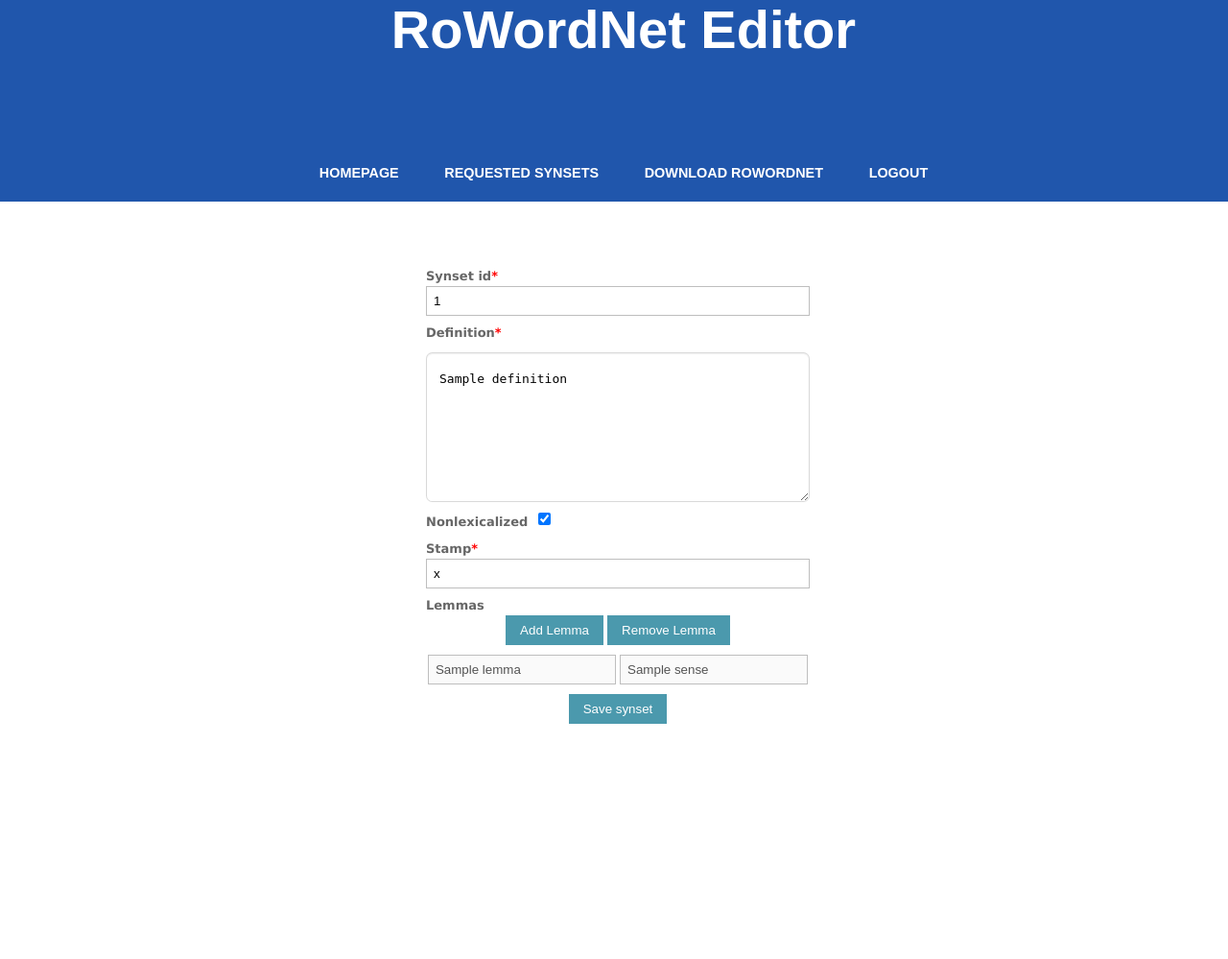
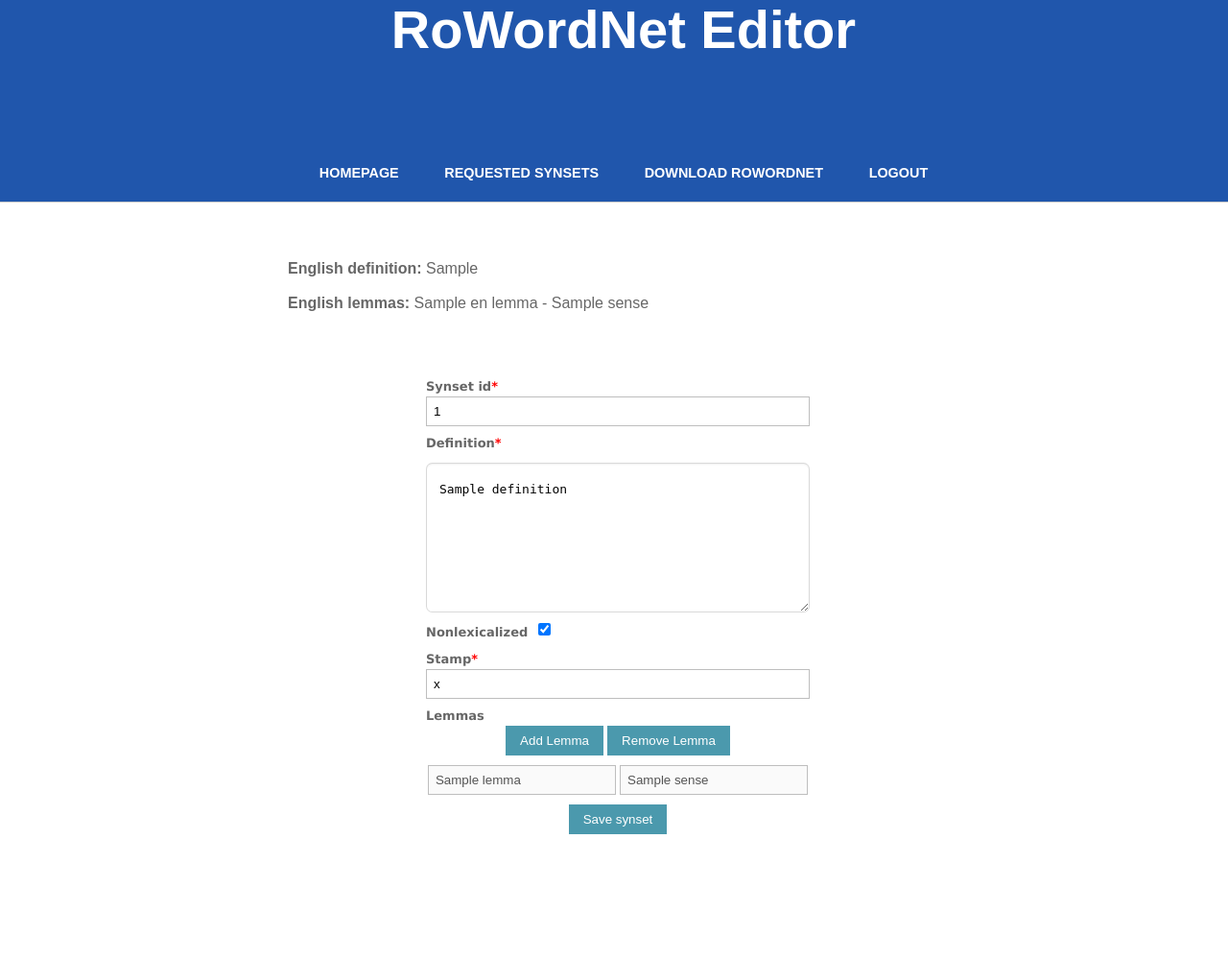
Before and after one commit to avramandrei/RoWordNet-Editor, a Flask app: template app/templates/edit_synset.html in a window 1280 px wide. Shown: the part 141-1140 px from the top of the page at 96% size. Before the commit the page ends 895 px from the top, so only its background shows below. Run offline with Flask 2, Linux system fonts and the light colour scheme; the template is opened without the code that fills it: most values are stand-ins (such as "Sample title", 1, 10 or a date in 2020); parts of the project's set-up code (start-up, migrations or seed data) failed here and were passed over.

Commit message:
Added English definition + lemmas to requested synset edit

```diff
--- a/app/routes.py
+++ b/app/routes.py
@@ -180,8 +180,13 @@ def edit_requested_synset():
             if lemma.synset_id == synset_id:
                 lemmas.append((lemma.name, lemma.sense))
 
+        en_definition = en_synsets[synset_id].definition()
+        en_lemmas = [(lemma.name(), en_synsets[synset_id].name().split(".")[2]) for lemma in
+                     en_synsets[synset_id].lemmas()]
+
         return render_template("edit_synset.html", synset_id=synset_id, definition=definition,
-                               nonlexicalized=nonlexicalized, stamp=stamp, lemmas=lemmas)
+                               nonlexicalized=nonlexicalized, stamp=stamp, lemmas=lemmas, en_definition=en_definition,
+                               en_lemmas=en_lemmas)
     if request.method == "POST":
         synset_id = request.form.get("synset_id")
         definition = request.form.get("definition")
--- a/app/templates/edit_synset.html
+++ b/app/templates/edit_synset.html
@@ -1,6 +1,23 @@
 {% extends "base.html" %}
 
 {% block content %}
+    <div id="three-column0" class="container">
+        <div id="synset-info">
+            <b>English definition:</b> {{en_definition}}
+
+            <br><br>
+
+            <b>English lemmas: </b>
+            {% for (name, sense) in en_lemmas %}
+                {% if loop.index0 == en_lemmas|length - 1 %}
+                    {{name}} - {{sense}}
+                {% else %}
+                    {{name}} - {{sense}},
+                {% endif %}
+            {% endfor %}
+        </div>
+    </div>
+
     <form action="/requested_synsets/edit_synset" method="post">
         <ul class="form-style-1" id="create_synset_ul">
             <input type="hidden" name="lemma_counter" id="lemmaCounter" value="{{lemmas|length}}">
```
